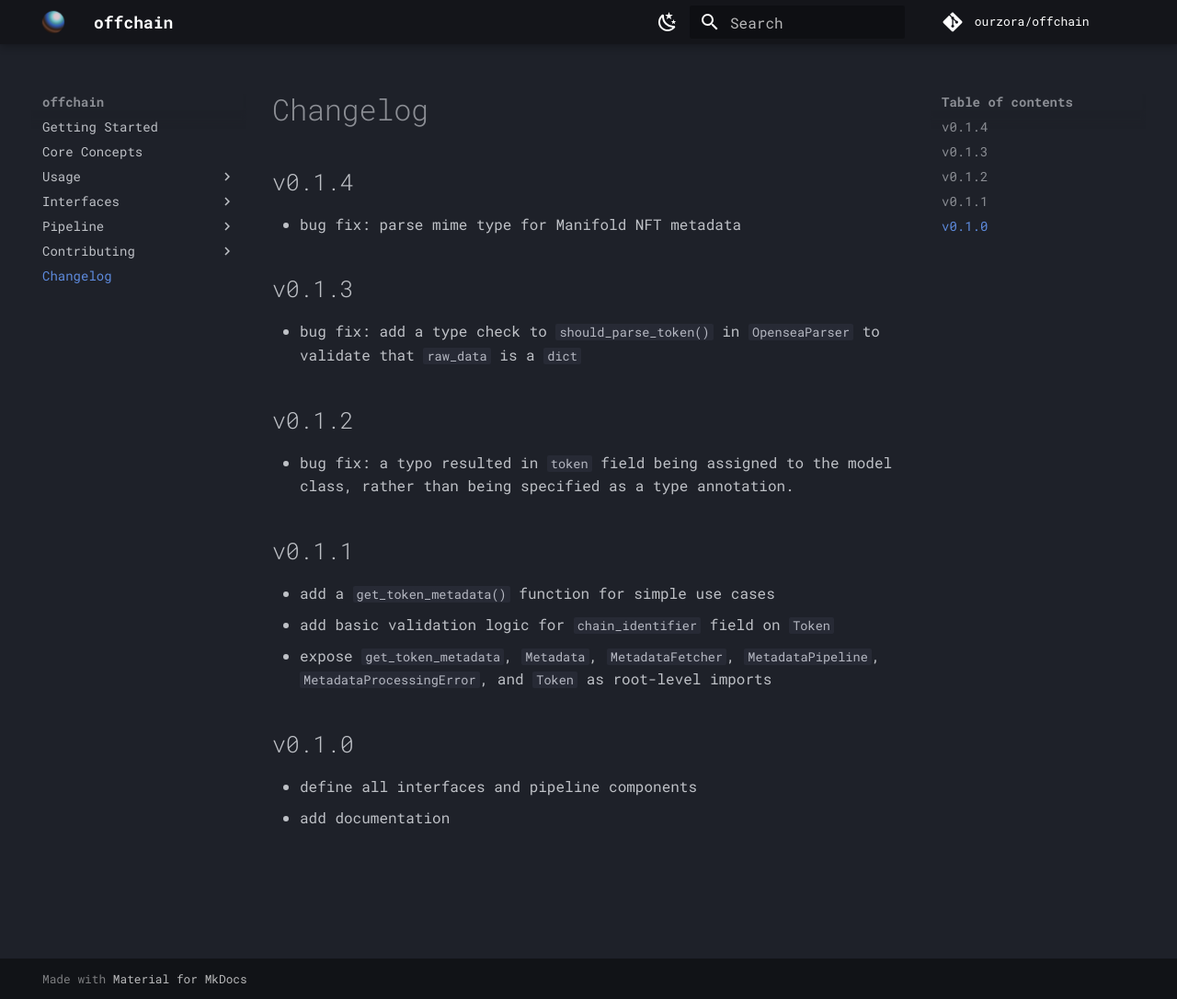
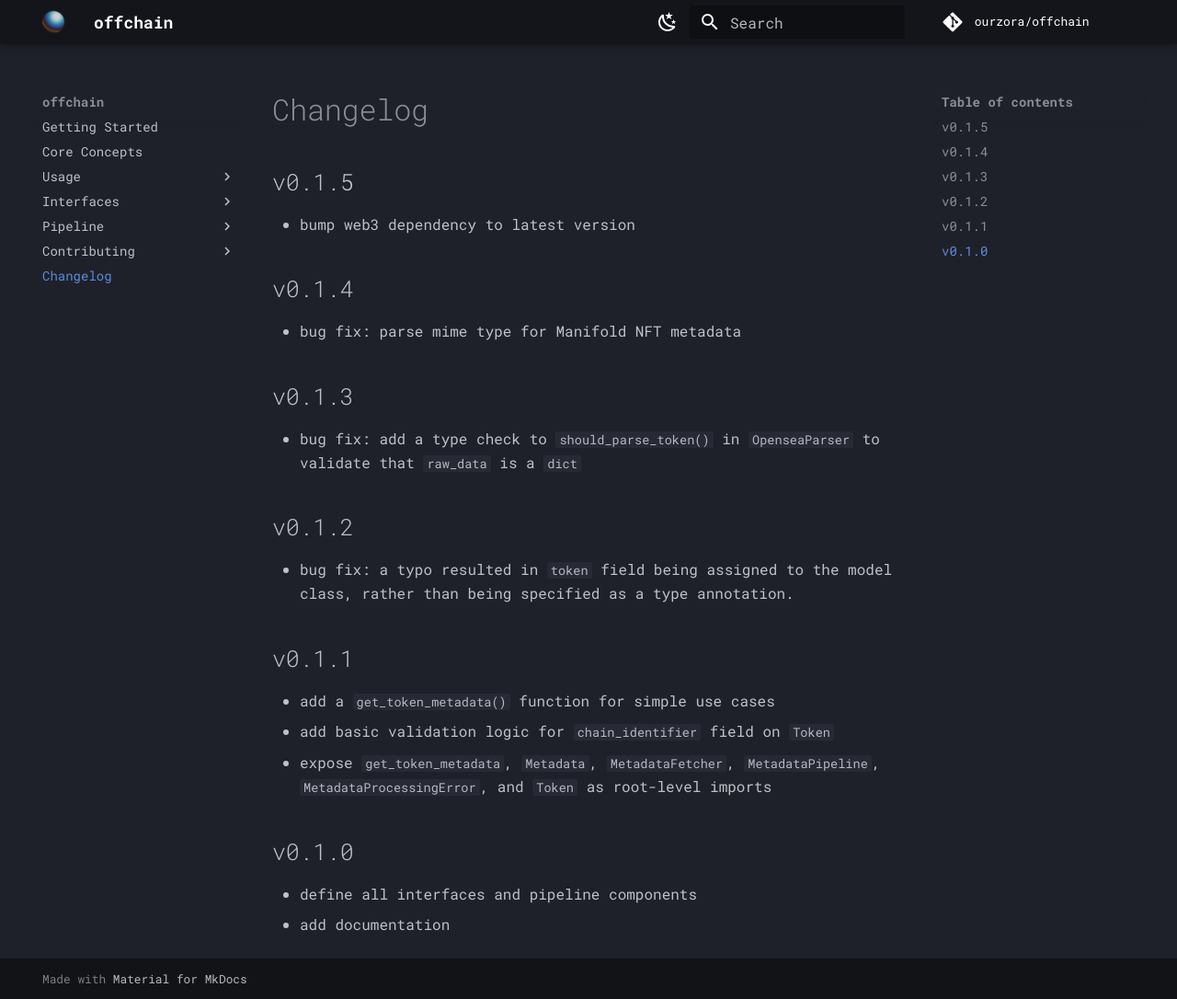
Before and after one commit to ourzora/offchain, an MkDocs documentation site: the page built from docs/changelog.md, in a window 1280 px wide and 1086 px high. Shown: the whole window at 92% size. Built offline with MkDocs 1.6.1 and Material for MkDocs 9.7.7, drawn with Linux system fonts in a browser that asks for light colours; comment, search, counter and statistics services are not loaded.

Commit message:
added missing changelog

```diff
--- a/docs/changelog.md
+++ b/docs/changelog.md
@@ -1,4 +1,8 @@
 # Changelog
+
+## v0.1.5
+
+- bump web3 dependency to latest version
 
 ## v0.1.4
 
```
